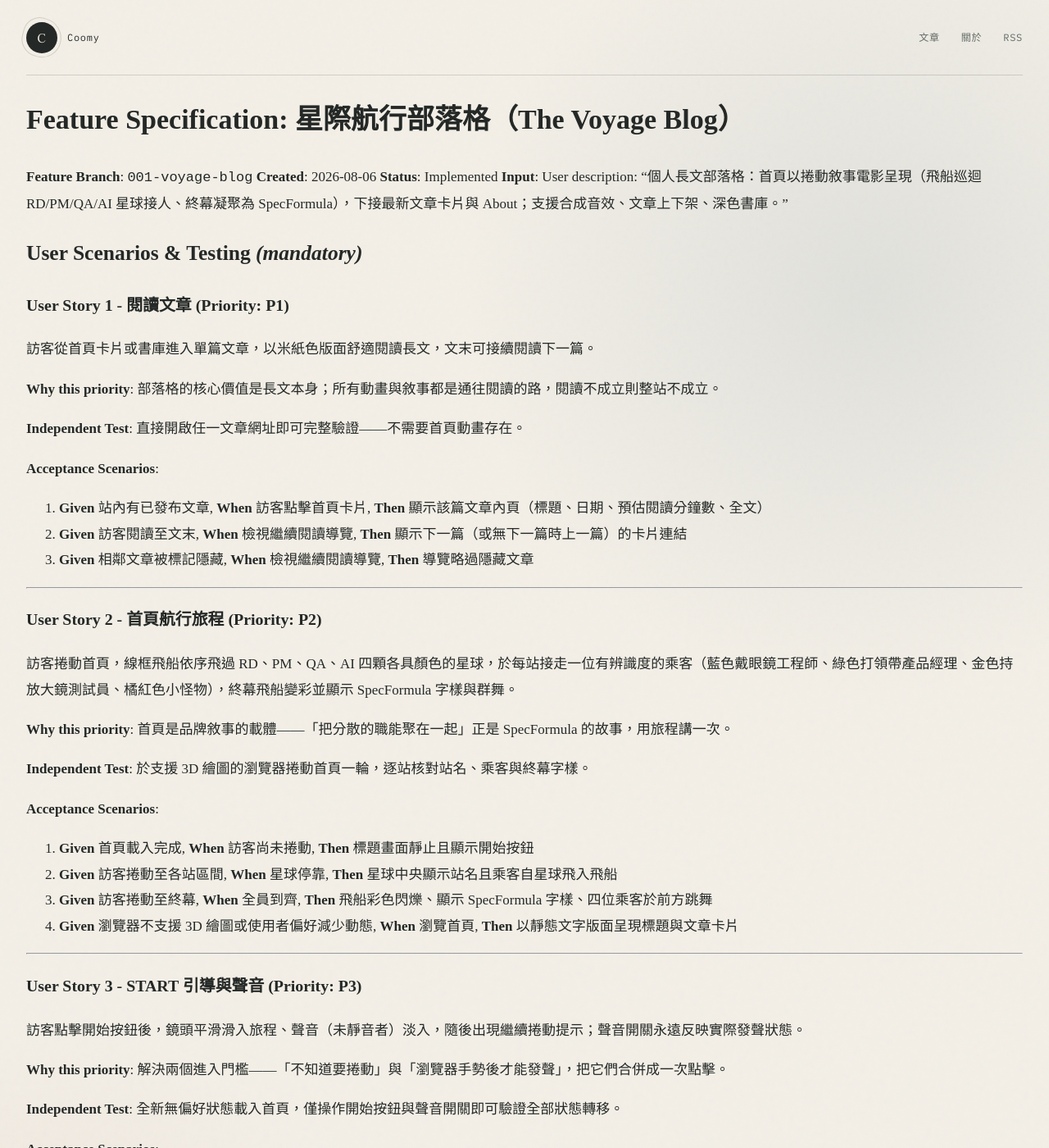
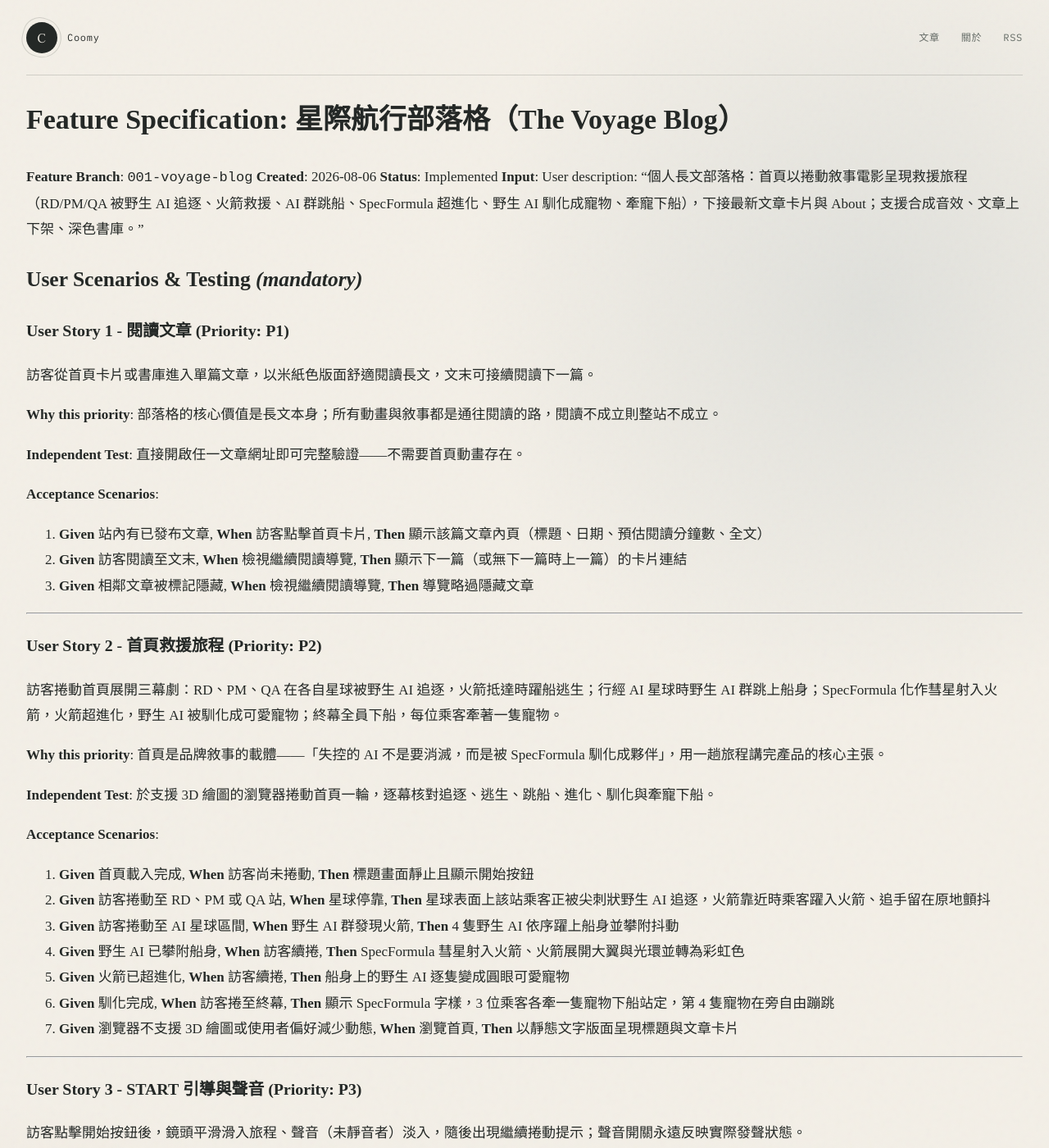
Before and after one commit to coomySF/coomySF.github.io, a Jekyll site: the page built from specs/001-voyage-blog/spec.md, in a window 1280 px wide and 1400 px high. Shown: the whole window at 82% size. Built offline with Jekyll 4.4.1, drawn with Linux system fonts in a browser that asks for light colours; our own code applies the rules of GitHub Pages for plain Markdown files; some of the changed text lies outside the part shown.

Commit message:
update reverse-spec to the rescue-voyage story
spec.md：US2 改為三幕救援劇（追逐、跳船、超進化、馴化、牽寵下船），FR-004~007 與 Key Entities 同步；scroll-voyage.feature 全支重寫（新站點進度 20/36/52/67%、追逐逃生、群跳船、進化馴化、牽寵終幕），hard-rules 自查通過。

Co-Authored-By: Claude Fable 5 <noreply@anthropic.com>

```diff
--- a/specs/001-voyage-blog/spec.md
+++ b/specs/001-voyage-blog/spec.md
@@ -3,7 +3,7 @@
 **Feature Branch**: `001-voyage-blog`
 **Created**: 2026-08-06
 **Status**: Implemented
-**Input**: User description: "個人長文部落格：首頁以捲動敘事電影呈現（飛船巡迴 RD/PM/QA/AI 星球接人、終幕凝聚為 SpecFormula），下接最新文章卡片與 About；支援合成音效、文章上下架、深色書庫。"
+**Input**: User description: "個人長文部落格：首頁以捲動敘事電影呈現救援旅程（RD/PM/QA 被野生 AI 追逐、火箭救援、AI 群跳船、SpecFormula 超進化、野生 AI 馴化成寵物、牽寵下船），下接最新文章卡片與 About；支援合成音效、文章上下架、深色書庫。"
 
 ## User Scenarios & Testing *(mandatory)*
 
@@ -23,20 +23,23 @@
 
 ---
 
-### User Story 2 - 首頁航行旅程 (Priority: P2)
+### User Story 2 - 首頁救援旅程 (Priority: P2)
 
-訪客捲動首頁，線框飛船依序飛過 RD、PM、QA、AI 四顆各具顏色的星球，於每站接走一位有辨識度的乘客（藍色戴眼鏡工程師、綠色打領帶產品經理、金色持放大鏡測試員、橘紅色小怪物），終幕飛船變彩並顯示 SpecFormula 字樣與群舞。
+訪客捲動首頁展開三幕劇：RD、PM、QA 在各自星球被野生 AI 追逐，火箭抵達時躍船逃生；行經 AI 星球時野生 AI 群跳上船身；SpecFormula 化作彗星射入火箭，火箭超進化，野生 AI 被馴化成可愛寵物；終幕全員下船，每位乘客牽著一隻寵物。
 
-**Why this priority**: 首頁是品牌敘事的載體——「把分散的職能聚在一起」正是 SpecFormula 的故事，用旅程講一次。
+**Why this priority**: 首頁是品牌敘事的載體——「失控的 AI 不是要消滅，而是被 SpecFormula 馴化成夥伴」，用一趟旅程講完產品的核心主張。
 
-**Independent Test**: 於支援 3D 繪圖的瀏覽器捲動首頁一輪，逐站核對站名、乘客與終幕字樣。
+**Independent Test**: 於支援 3D 繪圖的瀏覽器捲動首頁一輪，逐幕核對追逐、逃生、跳船、進化、馴化與牽寵下船。
 
 **Acceptance Scenarios**:
 
 1. **Given** 首頁載入完成, **When** 訪客尚未捲動, **Then** 標題畫面靜止且顯示開始按鈕
-2. **Given** 訪客捲動至各站區間, **When** 星球停靠, **Then** 星球中央顯示站名且乘客自星球飛入飛船
-3. **Given** 訪客捲動至終幕, **When** 全員到齊, **Then** 飛船彩色閃爍、顯示 SpecFormula 字樣、四位乘客於前方跳舞
-4. **Given** 瀏覽器不支援 3D 繪圖或使用者偏好減少動態, **When** 瀏覽首頁, **Then** 以靜態文字版面呈現標題與文章卡片
+2. **Given** 訪客捲動至 RD、PM 或 QA 站, **When** 星球停靠, **Then** 星球表面上該站乘客正被尖刺狀野生 AI 追逐，火箭靠近時乘客躍入火箭、追手留在原地顫抖
+3. **Given** 訪客捲動至 AI 星球區間, **When** 野生 AI 群發現火箭, **Then** 4 隻野生 AI 依序躍上船身並攀附抖動
+4. **Given** 野生 AI 已攀附船身, **When** 訪客續捲, **Then** SpecFormula 彗星射入火箭、火箭展開大翼與光環並轉為彩虹色
+5. **Given** 火箭已超進化, **When** 訪客續捲, **Then** 船身上的野生 AI 逐隻變成圓眼可愛寵物
+6. **Given** 馴化完成, **When** 訪客捲至終幕, **Then** 顯示 SpecFormula 字樣，3 位乘客各牽一隻寵物下船站定，第 4 隻寵物在旁自由蹦跳
+7. **Given** 瀏覽器不支援 3D 繪圖或使用者偏好減少動態, **When** 瀏覽首頁, **Then** 以靜態文字版面呈現標題與文章卡片
 
 ---
 
@@ -105,10 +108,10 @@
 - **FR-001**: 首頁標題畫面 MUST 於使用者互動前保持靜止，並顯示可點擊的開始按鈕
 - **FR-002**: 系統 MUST 於訪客點擊開始按鈕後 2.4 秒內平滑滑動至飛船登場幕
 - **FR-003**: 系統 MUST 於開始滑行啟動 1.1 秒後顯示繼續捲動提示，並於訪客續捲後淡出
-- **FR-004**: 旅程 MUST 依捲動進度依序呈現：飛船登場閃光 → RD → PM → QA → AI 四站接人 → 終幕
-- **FR-005**: 每站星球 MUST 以該站乘客的專屬顏色呈現，站名顯示於星球中央
-- **FR-006**: 每位乘客 MUST 具備可辨識的造型（眼鏡／領帶／放大鏡／怪物），登船瞬間飛船 MUST 閃光一次
-- **FR-007**: 終幕 MUST 顯示 SpecFormula 字樣、飛船彩色閃爍與四位乘客群舞，結束後飛船 MUST 離場不遮擋後續內容
+- **FR-004**: 旅程 MUST 依捲動進度依序呈現：飛船登場閃光 → RD／PM／QA 三站追逐與逃生 → AI 星球群跳上船 → SpecFormula 彗星與超進化 → 馴化 → 牽寵下船終幕
+- **FR-005**: 每站星球 MUST 以該站乘客的專屬顏色呈現，站名顯示於星球中央；乘客與追逐中的野生 AI MUST 沿星球表面環繞奔跑
+- **FR-006**: 乘客躍船逃生後，追逐的野生 AI MUST 留在星球上原地顫抖；4 隻船身野生 AI MUST 於超進化後逐隻變成各具顏色的可愛寵物
+- **FR-007**: 終幕 MUST 顯示 SpecFormula 字樣與超進化火箭；3 位乘客 MUST 各以一條有垂墜弧度的牽繩牽著寵物，第 4 隻寵物自由蹦跳；畫面接近結束時全體 MUST 淡出不遮擋後續內容
 - **FR-008**: 聲音 MUST 全程式合成（零音檔），且在瀏覽器手勢發生前不得實際發聲
 - **FR-009**: 聲音開關 MUST 顯示實際發聲狀態；手動靜音偏好 MUST 被記住並優先於預設開聲
 - **FR-010**: 首頁 MUST 顯示最新至多 4 篇可見文章的純排版卡片（編號浮水印、日期、分類、標題、摘要）
@@ -121,8 +124,9 @@
 ### Key Entities
 
 - **文章（Post）**: 標題、日期、分類、摘要、內文、隱藏標記（布林；預設不隱藏）
-- **旅程站點（Station）**: 站名（RD／PM／QA／AI）、專屬顏色、出場區間、乘客
-- **乘客（Crew）**: 造型特徵、身體顏色、所屬站點；終幕群舞成員
+- **旅程站點（Station）**: 站名（RD／PM／QA／AI）、專屬顏色、出場區間、乘客與追逐者
+- **乘客（Crew）**: 造型特徵、身體顏色、所屬站點；終幕牽寵成員
+- **野生 AI／寵物（Wild AI / Pet）**: 尖刺型態與馴化後的圓眼型態、攀附位置、配對乘客與牽繩
 - **聲音偏好（Sound Preference）**: 實際發聲狀態、使用者靜音偏好（跨造訪記憶）
 
 ## Success Criteria *(mandatory)*
```
Also changed, not shown: 1 other file.
